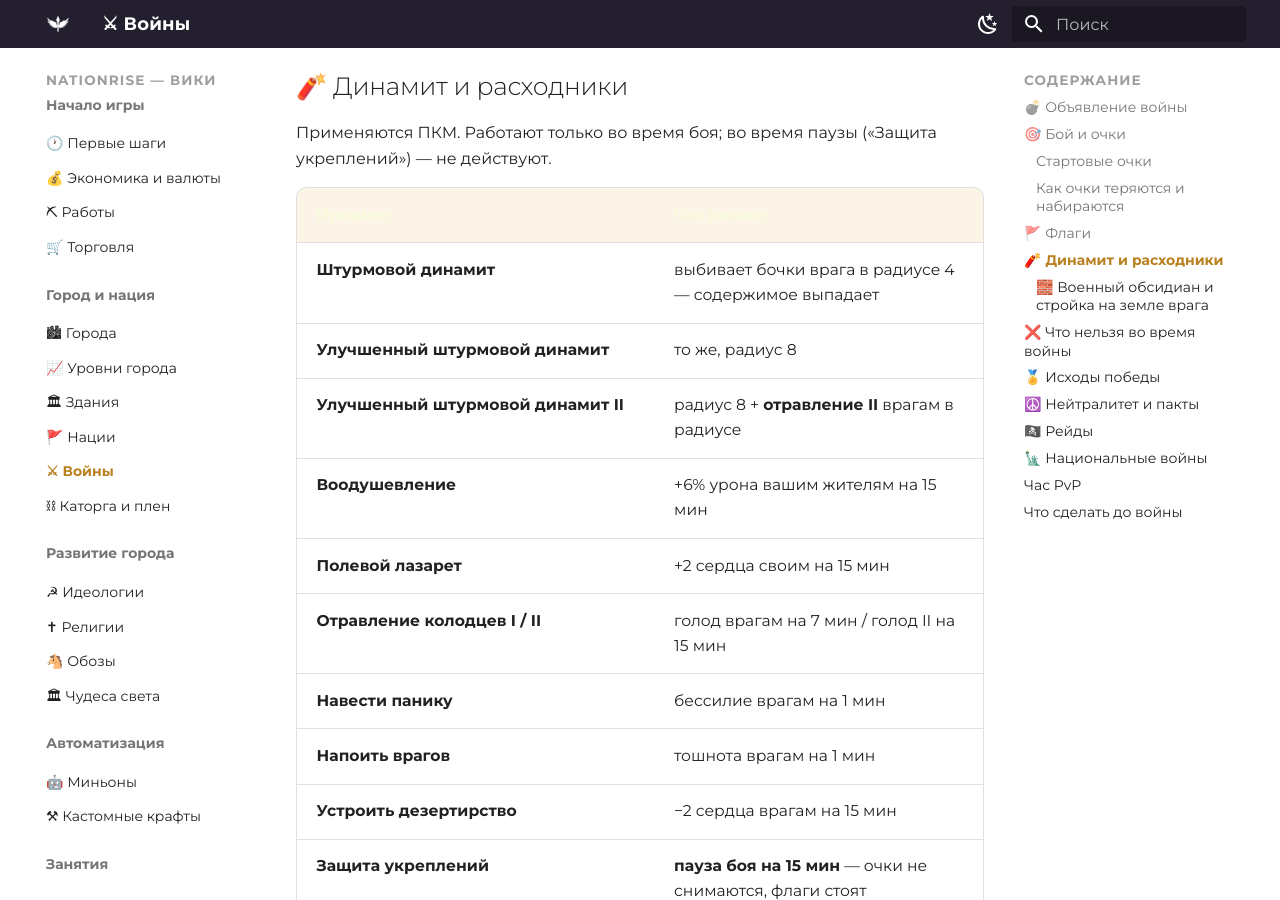
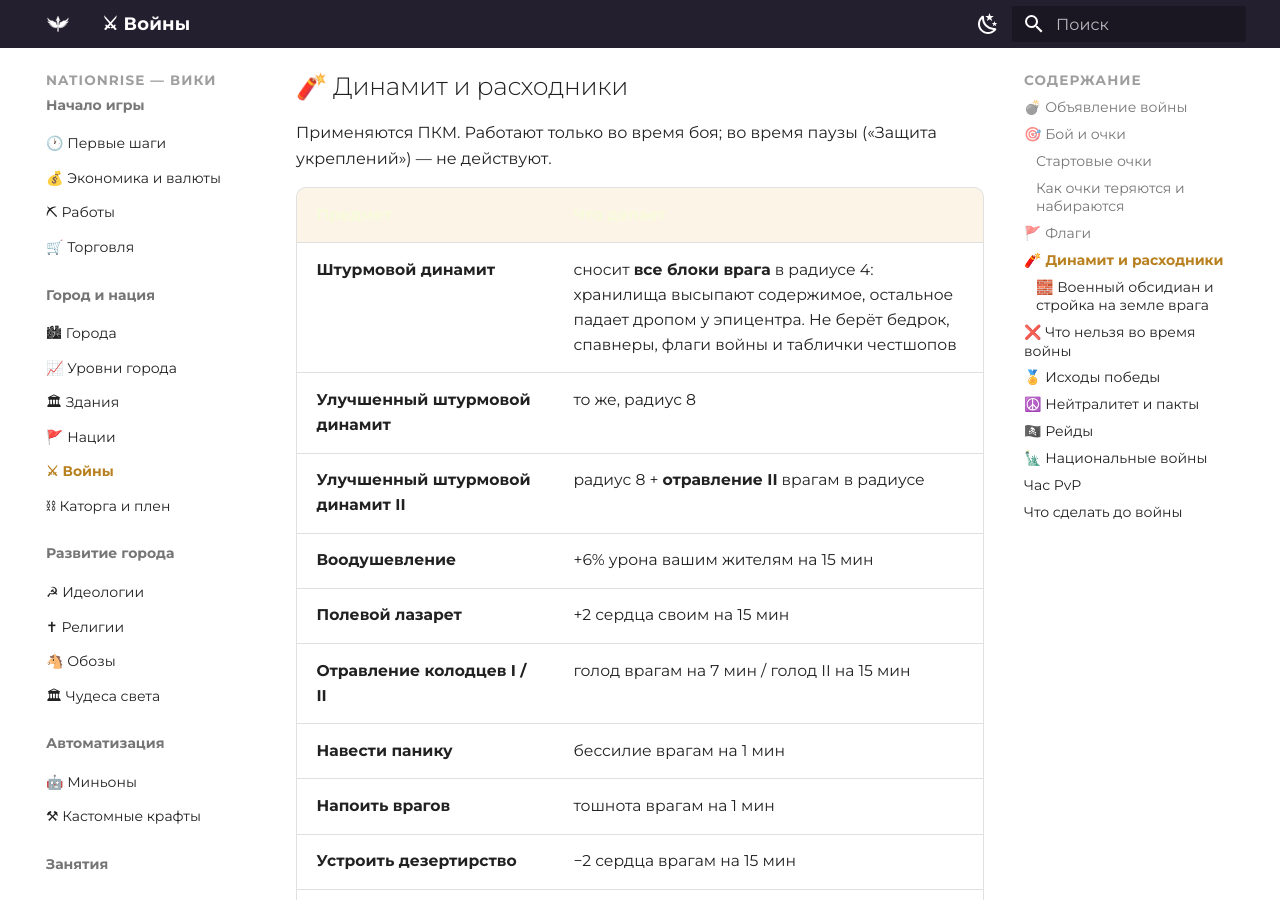
Before and after one commit to zixSSSed/NationRise-Wiki-RU, an MkDocs documentation site: the page built from docs/war.md, in a window 1280 px wide and 900 px high, scrolled down 3720 px. Built offline with MkDocs 1.6.1 and Material for MkDocs 9.7.7, drawn with Linux system fonts in a browser that asks for light colours.

Commit message:
Война: динамит сносит все блоки врага; обменник 55/3.5
Co-Authored-By: Claude Opus 5 <noreply@anthropic.com>

```diff
--- a/docs/war.md
+++ b/docs/war.md
@@ -105,7 +105,7 @@
 
 | Предмет | Что делает |
 |---|---|
-| **Штурмовой динамит** | выбивает бочки врага в радиусе 4 — содержимое выпадает |
+| **Штурмовой динамит** | сносит **все блоки врага** в радиусе 4: хранилища высыпают содержимое, остальное падает дропом у эпицентра. Не берёт бедрок, спавнеры, флаги войны и таблички честшопов |
 | **Улучшенный штурмовой динамит** | то же, радиус 8 |
 | **Улучшенный штурмовой динамит II** | радиус 8 + **отравление II** врагам в радиусе |
 | **Воодушевление** | +6% урона вашим жителям на 15 мин |
```
Also changed, not shown: docs/economy.md (+1 -1 lines), docs/extras.md (+1 -1 lines).
